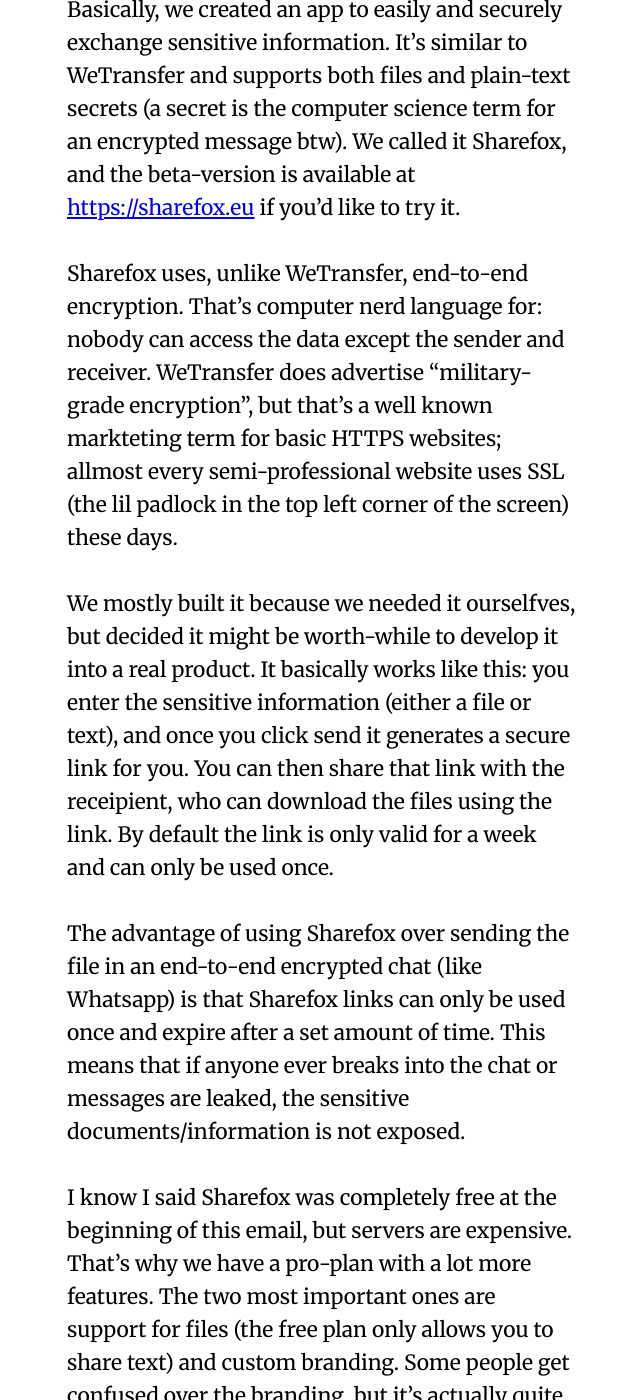
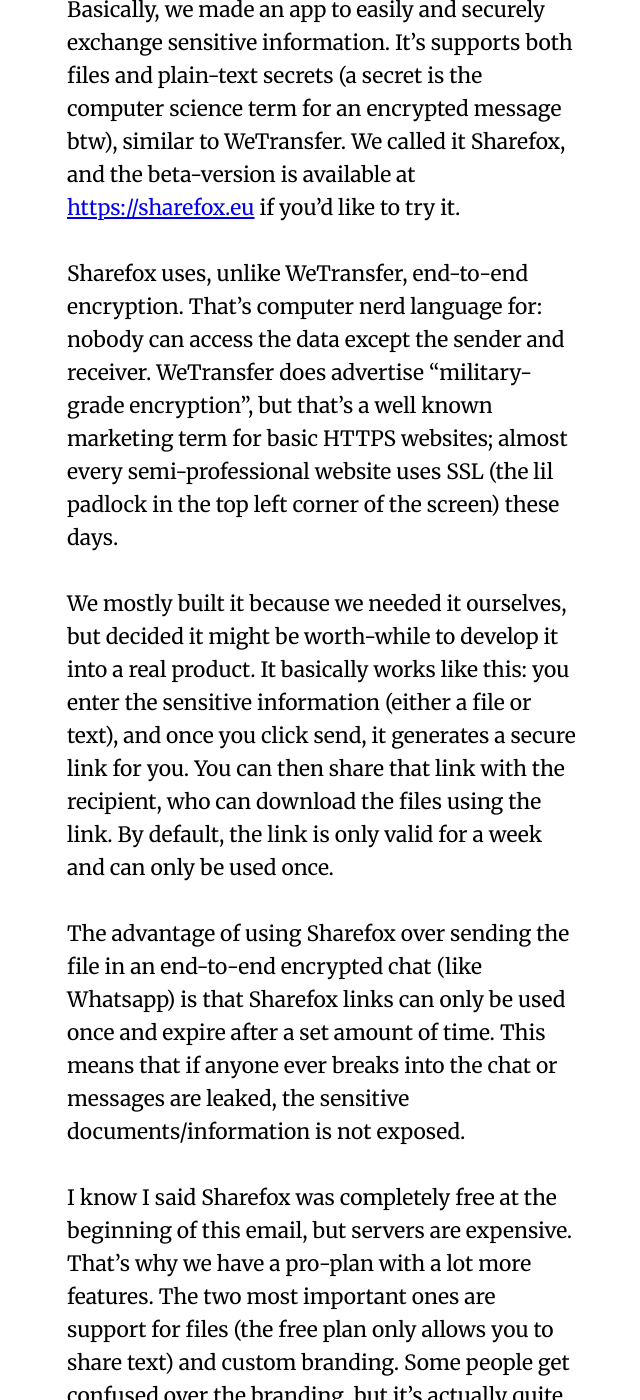
Before and after one commit to RobinBoers/school.geheimesite.nl, a Jekyll site: the page built from 4VWO/Misc/ENG - letter.md, in a window 1280 px wide and 1400 px high, scrolled down 502 px. Shown: the whole window, without its empty margins (317-957 px from the left). Built offline with Jekyll 4.4.1, drawn with Linux system fonts in a browser that asks for light colours; some web fonts are replaced; our own code applies the rules of GitHub Pages for plain Markdown files; some of the changed text lies outside the part shown.

Commit message:
Fix grammar for email

```diff
--- a/4VWO/Misc/ENG - letter.md
+++ b/4VWO/Misc/ENG - letter.md
@@ -6,17 +6,17 @@
 
 Hi Frederico,
 
-I'm writing to you because I developed a product at my job that I thought you might appreciate. No, this is not an ad (well it kinda is but you get the point), because it is completely free. I just felt you might be interested.
+I'm writing to you because I developed a product at my job that I thought you might appreciate. No, this is not an ad (well it kinda is, but you get the point), because it is completely free. I just felt you might be interested.
 
-Basically, we created an app to easily and securely exchange sensitive information. It's similar to WeTransfer and supports both files and plain-text secrets (a secret is the computer science term for an encrypted message btw). We called it Sharefox, and the beta-version is available at <https://sharefox.eu> if you'd like to try it.
+Basically, we made an app to easily and securely exchange sensitive information. It's supports both files and plain-text secrets (a secret is the computer science term for an encrypted message btw), similar to WeTransfer. We called it Sharefox, and the beta-version is available at <https://sharefox.eu> if you'd like to try it.
 
-Sharefox uses, unlike WeTransfer, end-to-end encryption. That's computer nerd language for: nobody can access the data except the sender and receiver. WeTransfer does advertise "military-grade encryption", but that's a well known markteting term for basic HTTPS websites; allmost every semi-professional website uses SSL (the lil padlock in the top left corner of the screen) these days.
+Sharefox uses, unlike WeTransfer, end-to-end encryption. That's computer nerd language for: nobody can access the data except the sender and receiver. WeTransfer does advertise "military-grade encryption", but that's a well known marketing term for basic HTTPS websites; almost every semi-professional website uses SSL (the lil padlock in the top left corner of the screen) these days.
 
-We mostly built it because we needed it ourselfves, but decided it might be worth-while to develop it into a real product. It basically works like this: you enter the sensitive information (either a file or text), and once you click send it generates a secure link for you. You can then share that link with the receipient, who can download the files using the link. By default the link is only valid for a week and can only be used once.
+We mostly built it because we needed it ourselves, but decided it might be worth-while to develop it into a real product. It basically works like this: you enter the sensitive information (either a file or text), and once you click send, it generates a secure link for you. You can then share that link with the recipient, who can download the files using the link. By default, the link is only valid for a week and can only be used once.
 
 The advantage of using Sharefox over sending the file in an end-to-end encrypted chat (like Whatsapp) is that Sharefox links can only be used once and expire after a set amount of time. This means that if anyone ever breaks into the chat or messages are leaked, the sensitive documents/information is not exposed.
 
-I know I said Sharefox was completely free at the beginning of this email, but servers are expensive. That's why we have a pro-plan with a lot more features. The two most important ones are support for files (the free plan only allows you to share text) and custom branding. Some people get confused over the branding, but it's actually quite simple. If you share a link using the free plan it will show the Sharefox logo and colors (and a huge add at the bottom of the page). If you pay for the pro plan you get to upload your own logo, set your own colors, and the ad disappears. This way the link looks way more professional and trustworthy to your clients.
+I know I said Sharefox was completely free at the beginning of this email, but servers are expensive. That's why we have a pro-plan with a lot more features. The two most important ones are support for files (the free plan only allows you to share text) and custom branding. Some people get confused over the branding, but it's actually quite simple. If you share a link using the free plan, it will show the Sharefox logo and colors (and a huge add at the bottom of the page). If you pay for the pro plan, you get to upload your own logo, set your own colors, and the ad disappears. This way, the link looks way more professional and trustworthy to your clients.
 
 Anyway, now that I did my elevator pitch, are you interested? I figured this might be handy for your ~~illegal drugs business~~ *legal company* since you handle a lot of sensitive information.
 
```
